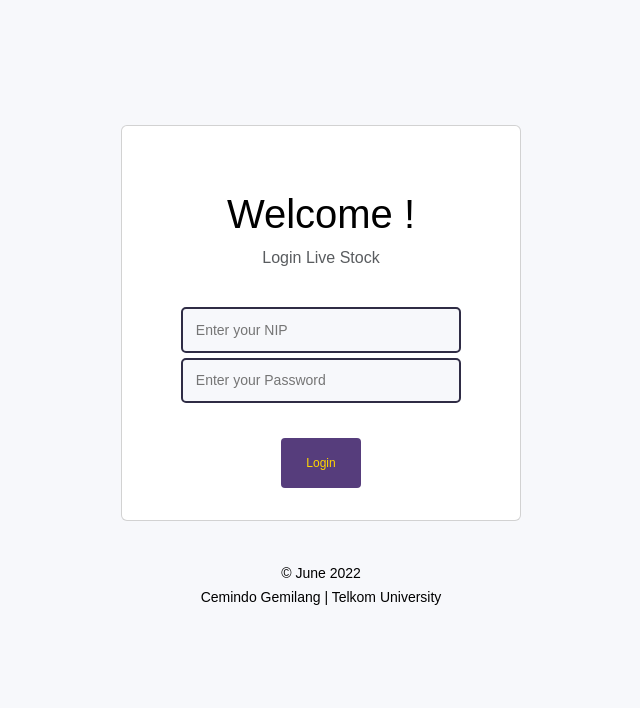
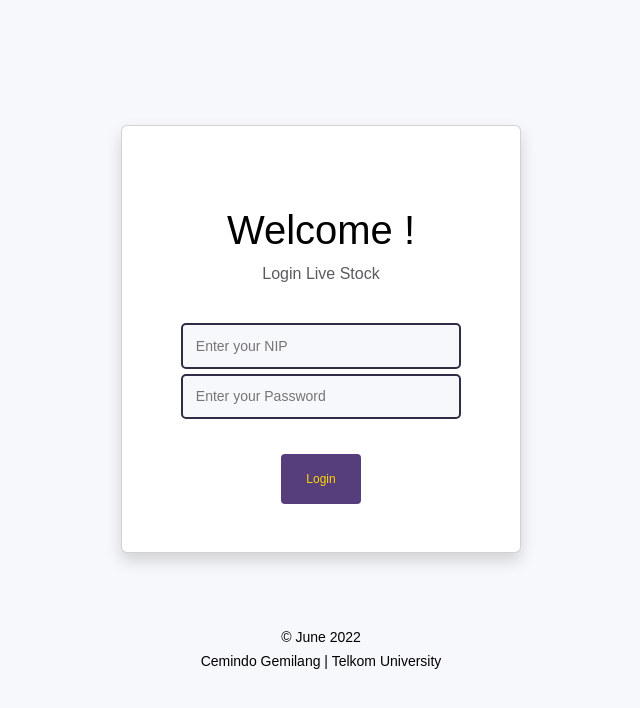
Before and after one commit to gilgmlr/live-stock, a CodeIgniter app: page /live-stock/index.php/login/index in a window 1280 px wide. Shown: the top 708 px of the page, without its empty margins (319-959 px from the left). Run offline with CodeIgniter, Linux system fonts and the light colour scheme; some libraries are stand-ins or nearby versions.

Commit message:
shadowlogin

```diff
--- a/application/views/login/index.php
+++ b/application/views/login/index.php
@@ -1,5 +1,6 @@
 <!DOCTYPE html>
 <html>
+
 <head>
     <meta charset="UTF-8" />
     <meta http-equiv="X-UA-Compatible" content="IE=edge" />
@@ -19,7 +20,7 @@
         <div class="row align-self-center">
             <div class="col">
                 <center>
-                    <div class="card" style="width:25rem ">
+                    <div class="card shadow p-3 mb-5 bg-white rounded" style="width:25rem ">
                         <div class="card-body">
                             <div class="col-md">
                                 <div class="text-center">
@@ -28,23 +29,28 @@
                                 </div>
                                 <div class="card-body">
                                     <center>
-                                    <?php if ($this->session->flashdata('flash')) : ?>
-                                        <div id="alert" class="alert alert-warning alert-dismissible fade show" role="alert">
+                                        <?php if ($this->session->flashdata('flash')) : ?>
+                                        <div id="alert" class="alert alert-warning alert-dismissible fade show"
+                                            role="alert">
                                             <?= $this->session->flashdata('flash') ?>
                                         </div>
                                         <?php $this->session->unset_userdata('flash');
                                     endif; ?>
-                                    <?= validation_errors(); ?>
+                                        <?= validation_errors(); ?>
                                         <form action="login/login" method="POST" autocomplete="off">
                                             <div class="input-container">
-                                                <input type="text" id="nip" class="text-input" name="nip" placeholder="Enter your NIP"/>
+                                                <input type="text" id="nip" class="text-input" name="nip"
+                                                    placeholder="Enter your NIP" />
                                                 <small class="form-text text-danger"><?= form_error('nip') ?></small>
                                             </div>
                                             <div class="input-container">
-                                                <input type="password" id="password" name="password" class="text-input" placeholder="Enter your Password" />
-                                                <small class="form-text text-danger"><?= form_error('password') ?></small>
+                                                <input type="password" id="password" name="password" class="text-input"
+                                                    placeholder="Enter your Password" />
+                                                <small
+                                                    class="form-text text-danger"><?= form_error('password') ?></small>
                                             </div>
-                                            <input type="submit" class="btn btn-warning btn-sm" value="Login" id="login">
+                                            <input type="submit" class="btn btn-warning btn-sm" value="Login"
+                                                id="login">
                                         </form>
 
                                         <!-- <a href="<?= base_url().'login/preview' ?>">cek</a> -->
@@ -56,9 +62,13 @@
                     <footer>
                         <!-- Copyright -->
                         <div class="text-center p-4" style="color: #000">
-                        <a href="#" style="text-decoration: none; color: inherit;">
-                            <small>© June 2022 <br> Cemindo Gemilang | Telkom University</small>
-                        </a>
+                            <a href="https://semenmerahputih.com/semen-about"
+                                style="text-decoration: none; color: inherit;">
+                                <small>© June 2022 <br> Cemindo Gemilang | </small>
+                            </a>
+                            <a href="https://telkomuniversity.ac.id/"
+                                style="text-decoration: none; color: inherit;"><small>Telkom
+                                    University</small></a>
                         </div>
                         <!-- Copyright -->
                     </footer>
```
